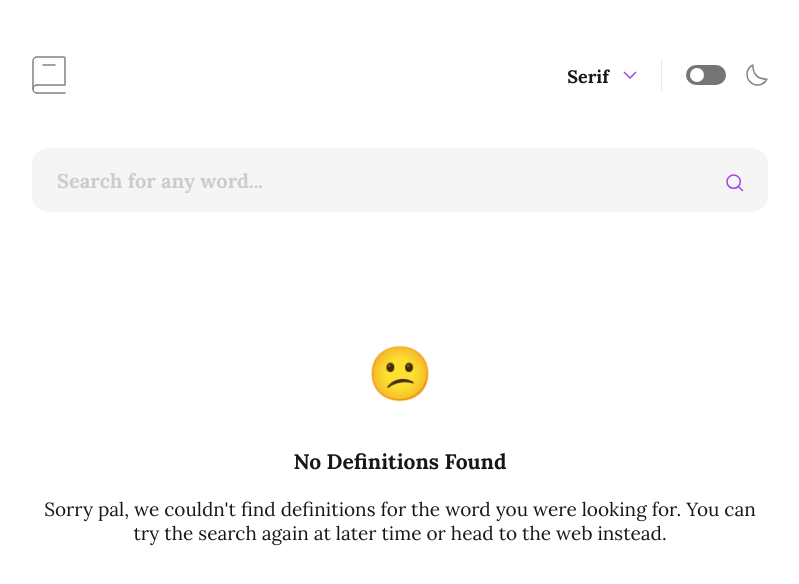
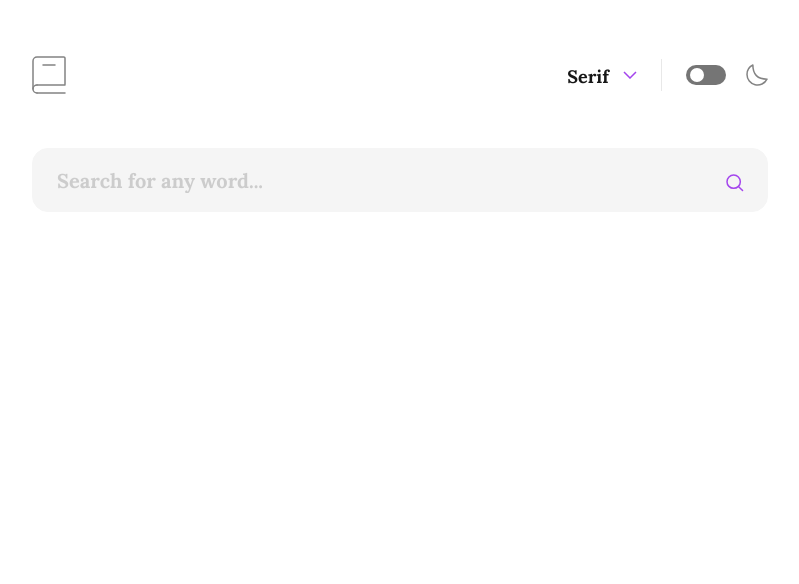
Before and after one commit to YokoMentor/dictionary-app, a Next.js app: page / in a window 1280 px wide. Shown: the top 584 px of the page, without its empty margins (240-1039 px from the left). Built offline with nearby package versions, Linux system fonts and the light colour scheme.

Commit message:
Changed No Definitions msg visibility

```diff
--- a/app/page.tsx
+++ b/app/page.tsx
@@ -9,6 +9,7 @@ export default function Page() {
   const [word, setWord] = useState('');
   const [wordError, setWordError] = useState(false);
   const [isVisible, setIsVisible] = useState(false);
+  const [isMsgVisible, setIsMsgVisible] = useState(false);
 
   function handleWordChange(event: ChangeEvent<HTMLInputElement>){
     event.preventDefault();
@@ -62,11 +63,12 @@ export default function Page() {
           </form>
           {wordError && <div className='text-error justify-start'>Whoops, can&rsquo;t be empty…</div>}
         </div>
+        {isMsgVisible &&
         <div className='flex flex-col justify-center items-center w-full mt-30'>
           <div className='text-[53px] mb-8'>😕</div>
           <h1 className='text-[21px] font-bold mb-5'>No Definitions Found</h1>
           <p className='text-[19px] leading-6'>Sorry pal, we couldn't find definitions for the word you were looking for. You can try the search again at later time or head to the web instead.</p>
-        </div>
+        </div>}
         {isVisible &&
         <div className='flex flex-col justify-center items-center text-center'>
           <div className='flex flex-row justify-between items-center w-full mt-5 md:mt-10'>
```
